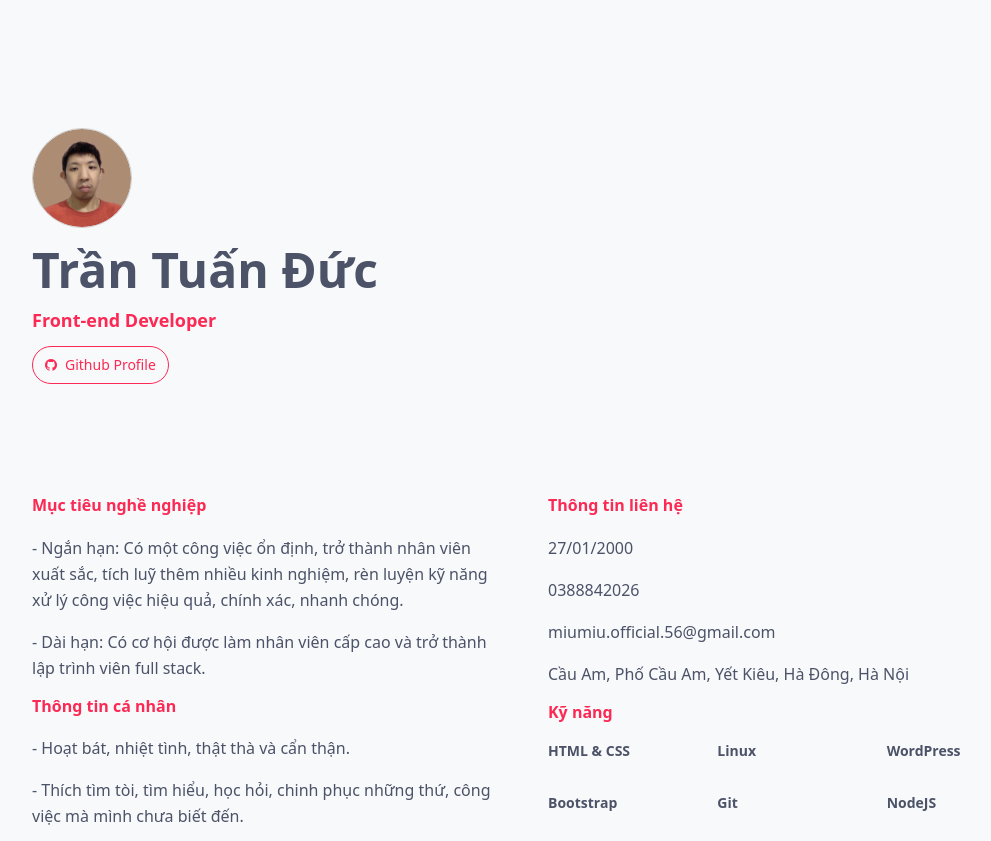
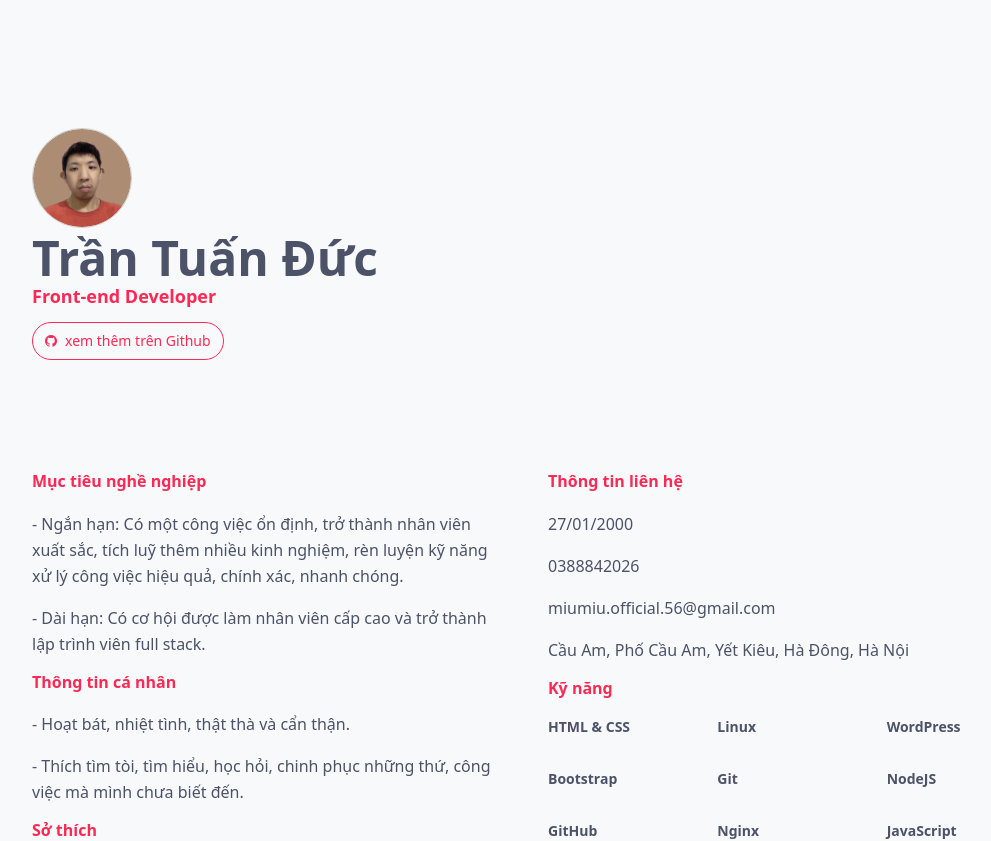
Before and after one commit to tuanductran/cv, a Vue app: page / in a window 1280 px wide. Shown: the top 841 px of the page, without its empty margins (112-1103 px from the left). Built offline with nearby package versions, Linux system fonts and the light colour scheme.

Commit message:
Fix layout intro

```diff
--- a/src/views/Intro/Profile/index.vue
+++ b/src/views/Intro/Profile/index.vue
@@ -16,7 +16,7 @@
          </div>
          <!-- End avatar -->
          <!-- Fullname -->
-         <h1 class="text-3xl lg:text-4xl xl:text-5xl font-bold mt-3 mb-3">
+         <h1 class="text-3xl lg:text-4xl xl:text-5xl font-bold">
             {{ intro.fullname }}
          </h1>
          <!-- End fullname -->
@@ -28,7 +28,7 @@
          <!-- Github -->
          <a class="text-sm border border-main-color w-max block mt-3 py-2 px-3 text-main-color rounded-full" role="button" :href="intro.links[projectLinks]" title="Xem thêm trên Github" target="_blank" onClick="ga('event', 'ProjectsLink', 'view', 'projects_link');">
             <i :class="`fa fa-${ projectLinks } mr-2`"></i>
-            <span>Github Profile</span>
+            <span>xem thêm trên Github</span>
          </a>
          <!-- End Github -->
       </div>
```
